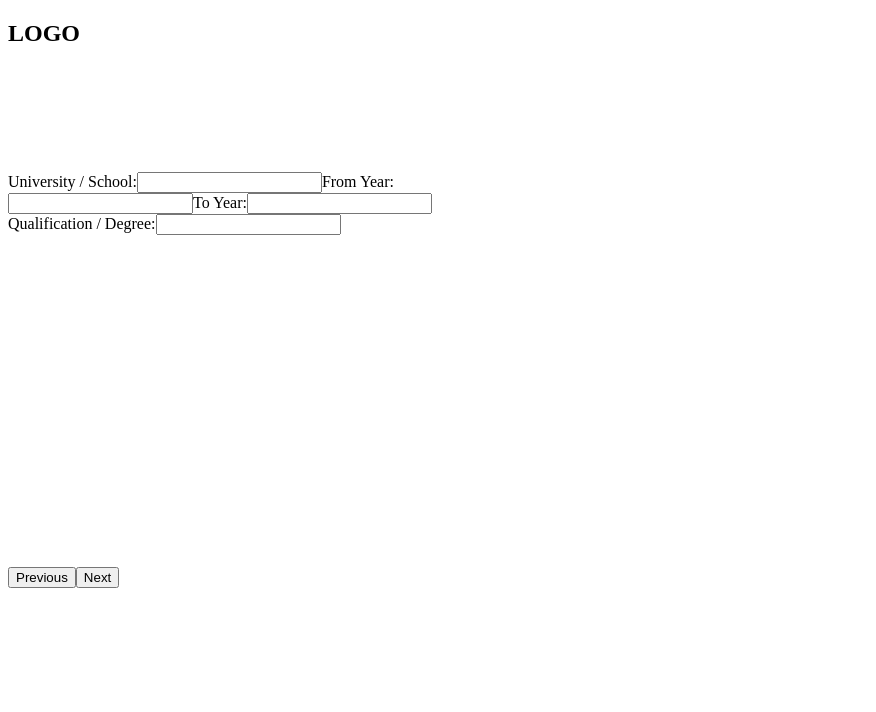
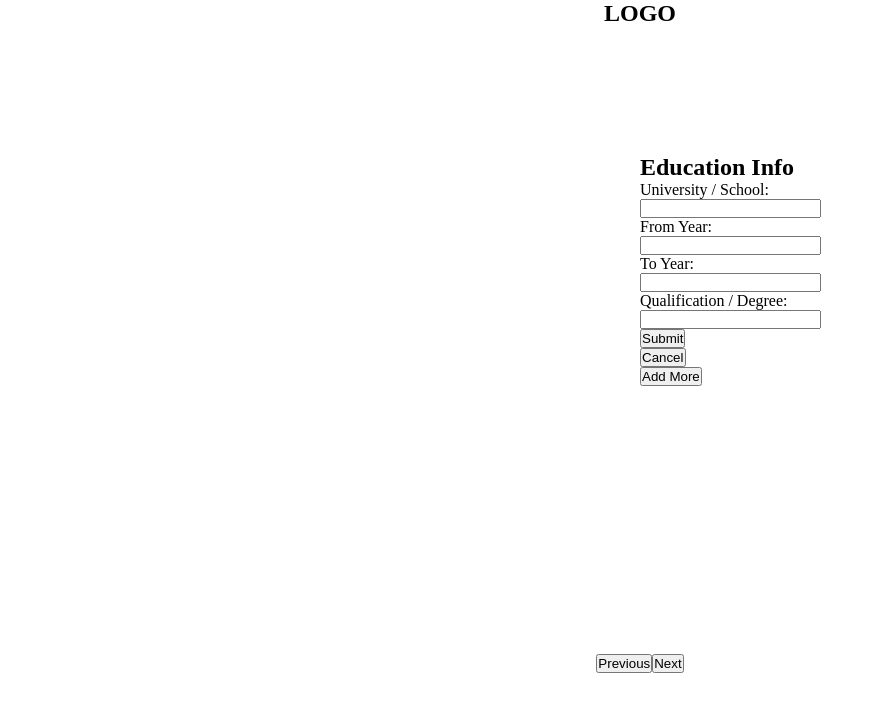
Before and after one commit to nrod42/cv-project, a React (Create React App) app: page / in a window 1280 px wide. Both pictures are taken after a click on the button "Next". Shown: the top 712 px of the page, without its empty margins (0-876 px from the left). Built offline with nearby package versions, Linux system fonts and the light colour scheme.

Commit message:
Organized componenets. Education section submit bbutton now saves all input info

```diff
--- a/package.json
+++ b/package.json
@@ -9,6 +9,7 @@
     "react": "^18.2.0",
     "react-dom": "^18.2.0",
     "react-scripts": "5.0.1",
+    "uniqid": "^5.4.0",
     "web-vitals": "^2.1.4"
   },
   "scripts": {
--- a/src/App.js
+++ b/src/App.js
@@ -1,7 +1,7 @@
 import React from "react";
 import Navigation from "./Components/Navigation";
 import ContactForm from "./Components/ContactForm";
-import EducationForm from "./Components/EducationForm";
+import Education from "./Components/Education";
 import WorkForm from "./Components/WorkForm";
 
 class App extends React.Component {
@@ -13,27 +13,29 @@ class App extends React.Component {
         isContactActive: true,
         isEducationActive: false,
         isWorkActive: false,
-      }
-     };
+      },
+      workSections: [<WorkForm />],
+    };
 
-    this.prevPage = this.prevPage.bind(this)
-    this.nextPage = this.nextPage.bind(this)
+    this.prevPage = this.prevPage.bind(this);
+    this.nextPage = this.nextPage.bind(this);
+    this.addWork = this.addWork.bind(this);
   }
 
   nextPage() {
     if (this.state.currentPage.isContactActive) {
       this.setState({
         currentPage: {
-          isContactActive: !(this.state.currentPage.isContactActive),
-          isEducationActive: !(this.state.currentPage.isEducationActive),
-        }
+          isContactActive: !this.state.currentPage.isContactActive,
+          isEducationActive: !this.state.currentPage.isEducationActive,
+        },
       });
     } else if (this.state.currentPage.isEducationActive) {
       this.setState({
         currentPage: {
           isEducationActive: !this.state.currentPage.isEducationActive,
           isWorkActive: !this.state.currentPage.isWorkActive,
-        }
+        },
       });
     }
   }
@@ -42,34 +44,70 @@ class App extends React.Component {
     if (this.state.currentPage.isWorkActive) {
       this.setState({
         currentPage: {
-          isWorkActive: !(this.state.currentPage.isWorkActive),
-          isEducationActive: !(this.state.currentPage.isEducationActive),
-        }
+          isWorkActive: !this.state.currentPage.isWorkActive,
+          isEducationActive: !this.state.currentPage.isEducationActive,
+        },
       });
     } else if (this.state.currentPage.isEducationActive) {
       this.setState({
         currentPage: {
           isEducationActive: !this.state.currentPage.isEducationActive,
           isContactActive: !this.state.currentPage.isContactActive,
-        }
+        },
       });
     }
   }
 
+  addWork() {
+    this.setState({
+      workSections: [...this.state.workSections, <WorkForm />],
+    });
+  }
+
+  //Instead of adding one component, there should be an array
   render() {
-
     return (
       <div className="App">
         <Navigation />
-        <div className="forms">
-          <ContactForm className={this.state.currentPage.isContactActive ? 'activeForm' : 'inactiveForm'}/>
-          <EducationForm className={this.state.currentPage.isEducationActive ? 'activeForm' : 'inactiveForm'}>
-            {/* <div><button type="button">Add More</button></div> */}
-          </EducationForm>
-          <WorkForm className={this.state.currentPage.isWorkActive ? 'activeForm' : 'inactiveForm'}/>
+        <div className="mainWrapper">
+          <div className="forms">
+            <div
+              className={
+                this.state.currentPage.isContactActive
+                  ? "activeForm"
+                  : "inactiveForm"
+              }
+            >
+              <ContactForm />
+            </div>
+            <div
+              className={
+                this.state.currentPage.isEducationActive
+                  ? "activeForm"
+                  : "inactiveForm"
+              }
+            >
+              <Education />
+            </div>
+            <div
+              className={
+                this.state.currentPage.isWorkActive
+                  ? "activeForm"
+                  : "inactiveForm"
+              }
+            >
+              <h2>Work History</h2>
+              {this.state.workSections}
+              <div className="addMoreBtn">
+                <button onClick={this.addWork}>Add More</button>
+              </div>
+            </div>
+          </div>
+          <div className="formNavBtns">
+            <button onClick={this.prevPage}>Previous</button>
+            <button onClick={this.nextPage}>Next</button>
+          </div>
         </div>
-        <button onClick={this.prevPage}>Previous</button>
-        <button onClick={this.nextPage}>Next</button>
       </div>
     );
   }
--- a/src/Components/ContactForm.js
+++ b/src/Components/ContactForm.js
@@ -3,7 +3,8 @@ import React from "react";
 class ContactForm extends React.Component {
   render() {
     return (
-      <div className={this.props.className}>
+      <div>
+        <h2>General Info</h2>
         <form>
           <label htmlFor="firstName">First Name:</label>
           <input type="text" id="firstName"></input>
--- /dev/null
+++ b/src/Components/Education.js
@@ -0,0 +1,55 @@
+import React from "react";
+import EducationForm from "./EducationForm";
+import EducationCard from "./EducationCard";
+import uniqid from "uniqid";
+
+class Education extends React.Component {
+  constructor() {
+    super();
+    //Instead of making a new form, only allow one. once that form is submitted, a card is made and the form is wiped and hidden. When add more is clicked, we simply show the form again
+    this.state = {
+      educationForms: [<EducationForm />],
+      //   cardInfo={this.state.cardInfo}
+      educationCards: [],
+      cardInfo: {
+        school: "",
+        fromYear: "",
+        toYear: "",
+        degree: "",
+      },
+    };
+
+    this.addEducationForm = this.addEducationForm.bind(this);
+    this.addEducationCard = this.addEducationCard.bind(this);
+  }
+
+  addEducationForm() {
+    this.setState({
+      educationForms: [...this.state.educationForms, <EducationForm />],
+    });
+  }
+
+  addEducationCard() {
+    this.setState({
+      educationCards: [...this.state.educationCards, <EducationCard />],
+    });
+  }
+
+  //   makeCard (school,fromYear,toYear,degree) {
+  //     <EducationCard school={school}
+  //   }
+
+  render() {
+    return (
+      <div>
+        <h2>Education Info</h2>
+        {this.state.educationForms}
+        <div className="addMoreBtn">
+          <button onClick={this.addEducationForm}>Add More</button>
+        </div>
+      </div>
+    );
+  }
+}
+
+export default Education;
--- /dev/null
+++ b/src/Components/EducationCard.js
@@ -0,0 +1,19 @@
+import React from "react";
+
+class EducationCard extends React.Component {
+  render() {
+    const { school, fromYear, toYear, degree } = this.props;
+    return (
+      <div>
+        <div>
+          <p>University / School: `${school}`</p>
+          <p>From: `${fromYear}`</p>
+          <p>To: `${toYear}`</p>
+          <p>Qualification / Degree: `${degree}</p>
+        </div>
+      </div>
+    );
+  }
+}
+
+export default EducationCard;
--- a/src/Components/EducationForm.js
+++ b/src/Components/EducationForm.js
@@ -1,19 +1,118 @@
 import React from "react";
 
 class EducationForm extends React.Component {
+  constructor() {
+    super();
+
+    this.state = {
+      cardInfo: {
+        school: "",
+        fromYear: "",
+        toYear: "",
+        degree: "",
+      },
+    };
+
+    this.handleSchoolChange = this.handleSchoolChange.bind(this);
+    this.handleFromYearChange = this.handleFromYearChange.bind(this);
+    this.handleToYearChange = this.handleToYearChange.bind(this);
+    this.handleDegreeChange = this.handleDegreeChange.bind(this);
+    this.onSubmitTask = this.onSubmitTask.bind(this);
+  }
+
+  handleSchoolChange = (e) => {
+    this.setState({
+      cardInfo: {
+        school: e.target.value,
+        fromYear: this.state.cardInfo.fromYear,
+        toYear: this.state.cardInfo.toYear,
+        degree: this.state.cardInfo.degree,
+      },
+    });
+  };
+
+  handleFromYearChange = (e) => {
+    this.setState({
+      cardInfo: {
+        school: this.state.cardInfo.school,
+        fromYear: e.target.value,
+        toYear: this.state.cardInfo.toYear,
+        degree: this.state.cardInfo.degree,
+      },
+    });
+  };
+
+  handleToYearChange = (e) => {
+    this.setState({
+      cardInfo: {
+        school: this.state.cardInfo.school,
+        fromYear: this.state.cardInfo.fromYear,
+        toYear: e.target.value,
+        degree: this.state.cardInfo.degree,
+      },
+    });
+  };
+
+  handleDegreeChange = (e) => {
+    this.setState({
+      cardInfo: {
+        school: this.state.cardInfo.school,
+        fromYear: this.state.cardInfo.fromYear,
+        toYear: this.state.cardInfo.toYear,
+        degree: e.target.value,
+      },
+    });
+  };
+
+  onSubmitTask = (e) => {
+    e.preventDefault();
+    console.log(this.state.cardInfo);
+    this.setState({
+      cardInfo: {
+        school: "",
+        fromYear: "",
+        toYear: "",
+        degree: "",
+      },
+    });
+  };
+
   render() {
+    // const { school, fromYear, toYear, degree } = this.props;
     return (
-      <div className={this.props.className}>
-        <form>
+      <div>
+        <form onSubmit={this.onSubmitTask}>
           <label htmlFor="school">University / School:</label>
-          <input type="text" id="school"></input>
+          <input
+            onChange={this.handleSchoolChange}
+            type="text"
+            id="school"
+            value={this.state.cardInfo.school}
+          ></input>
           <label htmlFor="fromYear">From Year:</label>
-          <input type="text" id="fromYear"></input>
+          <input
+            onChange={this.handleFromYearChange}
+            type="text"
+            id="fromYear"
+            value={this.state.cardInfo.fromYear}
+          ></input>
           <label htmlFor="toYear">To Year:</label>
-          <input type="text" id="toYear"></input>
+          <input
+            onChange={this.handleToYearChange}
+            type="text"
+            id="toYear"
+            value={this.state.cardInfo.toYear}
+          ></input>
           <label htmlFor="degree">Qualification / Degree:</label>
-          <input type="text" id="degree"></input>
+          <input
+            onChange={this.handleDegreeChange}
+            type="text"
+            id="degree"
+            value={this.state.cardInfo.degree}
+          ></input>
+          <button type="submit">Submit</button>
         </form>
+        <button>Cancel</button>
       </div>
     );
   }
--- a/src/Components/WorkForm.js
+++ b/src/Components/WorkForm.js
@@ -3,7 +3,7 @@ import React from "react";
 class WorkForm extends React.Component {
   render() {
     return (
-      <div className={this.props.className}>
+      <div>
         <form id="workForm">
           <label htmlFor="company">Company:</label>
           <input type="text" id="company"></input>
--- a/src/index.css
+++ b/src/index.css
@@ -1,9 +1,44 @@
+* {
+    box-sizing: border-box;
+    margin: 0;
+    padding: 0;
+}
+
+html, body {
+    width: 100%;
+    height: 100%;
+}
+
+#root {
+    height: 100%;
+}
+
+.App {
+    height: 100%;
+    display: flex;
+    flex-direction: column;
+    align-items: center;
+    justify-content: space-evenly;
+}
+
+.mainWrapper {
+    width: 100%;
+    height: 100%;
+    display: flex;
+    flex-direction: column;
+    justify-content: center;
+    align-items: center;
+}
+
 .forms {
-    width: 500px;
-    height: 500px;
+    position: relative;
+
+    height: 500px; /*Need to come back and change this. Manually fix btns where they should go */
 }
 
 .activeForm {
+    position: absolute;
+    width: auto;
     opacity: 1;
     visibility: visible;
     overflow: auto;
@@ -12,9 +47,15 @@
 }
 
 .inactiveForm {
+    position: absolute;
+    width: auto;
     opacity: 0;
     visibility: hidden;
     overflow: hidden;
     display: flex;
     flex-direction: column;
 }
+
+.formNavBtns {
+
+}
```
Also changed, not shown: public/index.html (+1 -21 lines), 1 other file (tests, documents, lock files or other folders).
